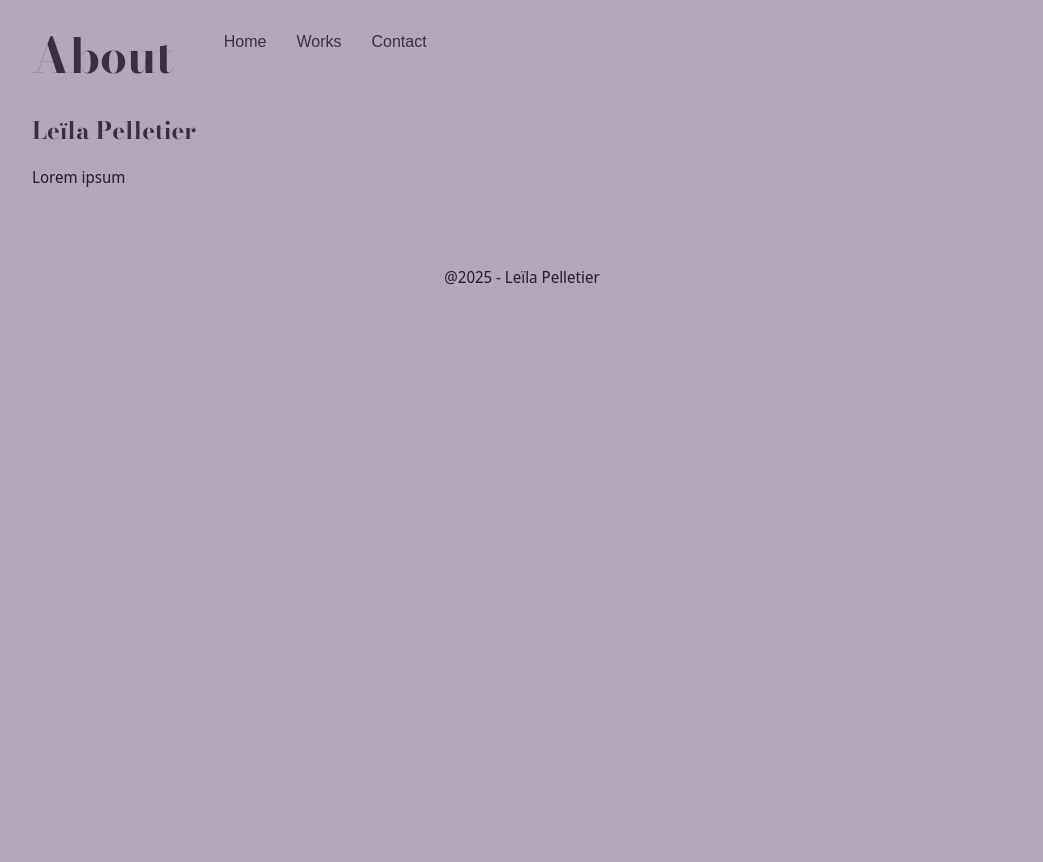
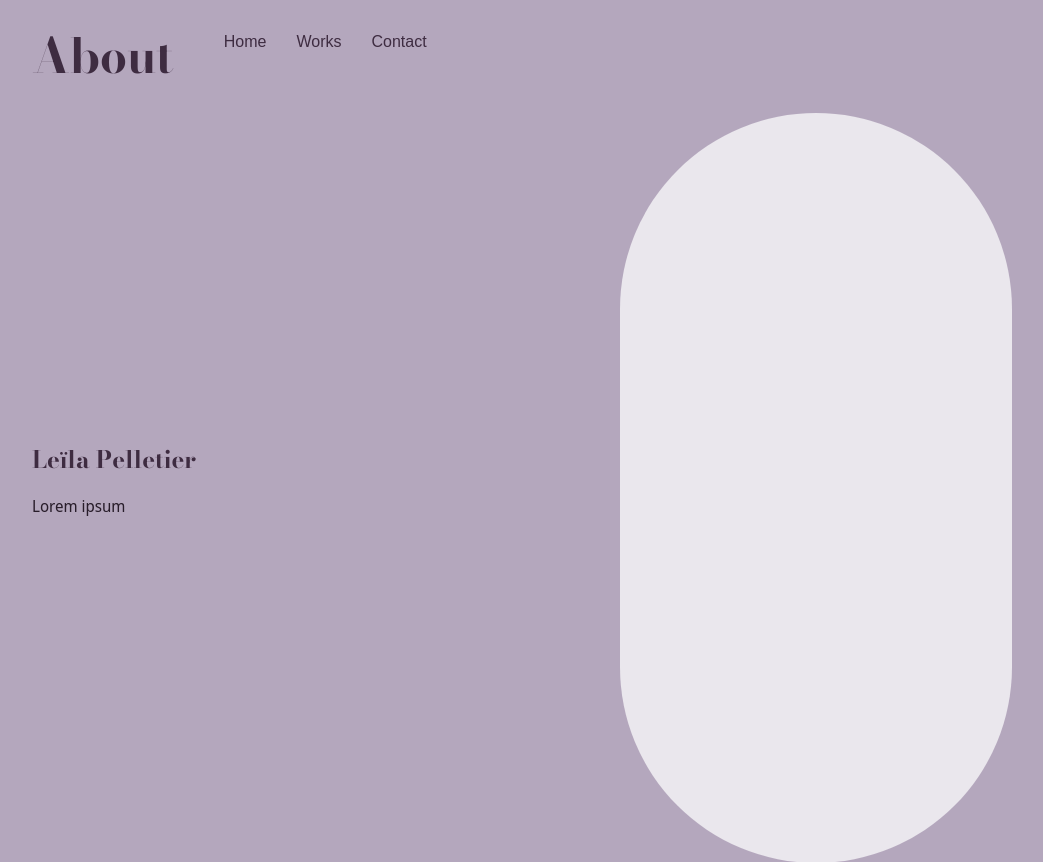
Before and after one commit to NeugdaeUju/Portfolio, a React (Vite) app: page /about in a window 1280 px wide. Shown: the top 862 px of the page, without its empty margins (118-1161 px from the left). Before the commit the page ends 800 px from the top, so only its background shows below. Built offline with nearby package versions, Linux system fonts and the light colour scheme.

Commit message:
Mise en page de la page (texte et image temporaire)

```diff
--- /dev/null
+++ b/src/assets/sass/about.scss
@@ -0,0 +1,16 @@
+.about-page {
+    display : flex;
+    justify-content: space-between;
+    align-items: center;
+
+    &__description {
+        width : 60%;
+    }
+
+    &__photo {
+        width : 40%;
+        background-color : #EAE7ED;
+        border-radius : 200px;
+        height : 750px;
+    }
+}
--- a/src/assets/sass/projectCard.scss
+++ b/src/assets/sass/projectCard.scss
@@ -10,7 +10,7 @@
         bottom : 15px;
         left : 15px;
         border-radius : 50px;
-        background-color : #EAE7ED;;
+        background-color : #EAE7ED;
         padding : 10px 15px;
     }
 }
--- a/src/pages/About.jsx
+++ b/src/pages/About.jsx
@@ -1,4 +1,5 @@
 import Header from '../components/Header'
+import '../assets/sass/about.scss'
 
 function About () {
     return (
```
